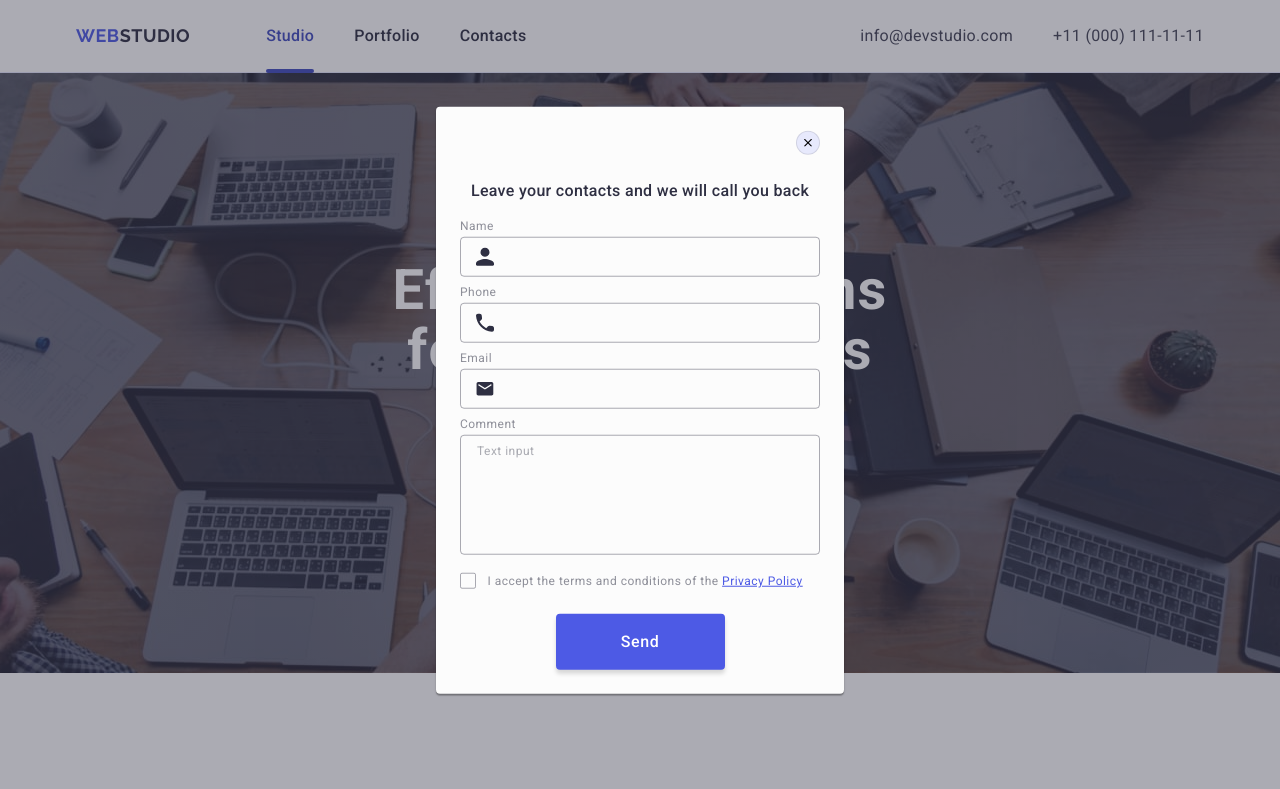
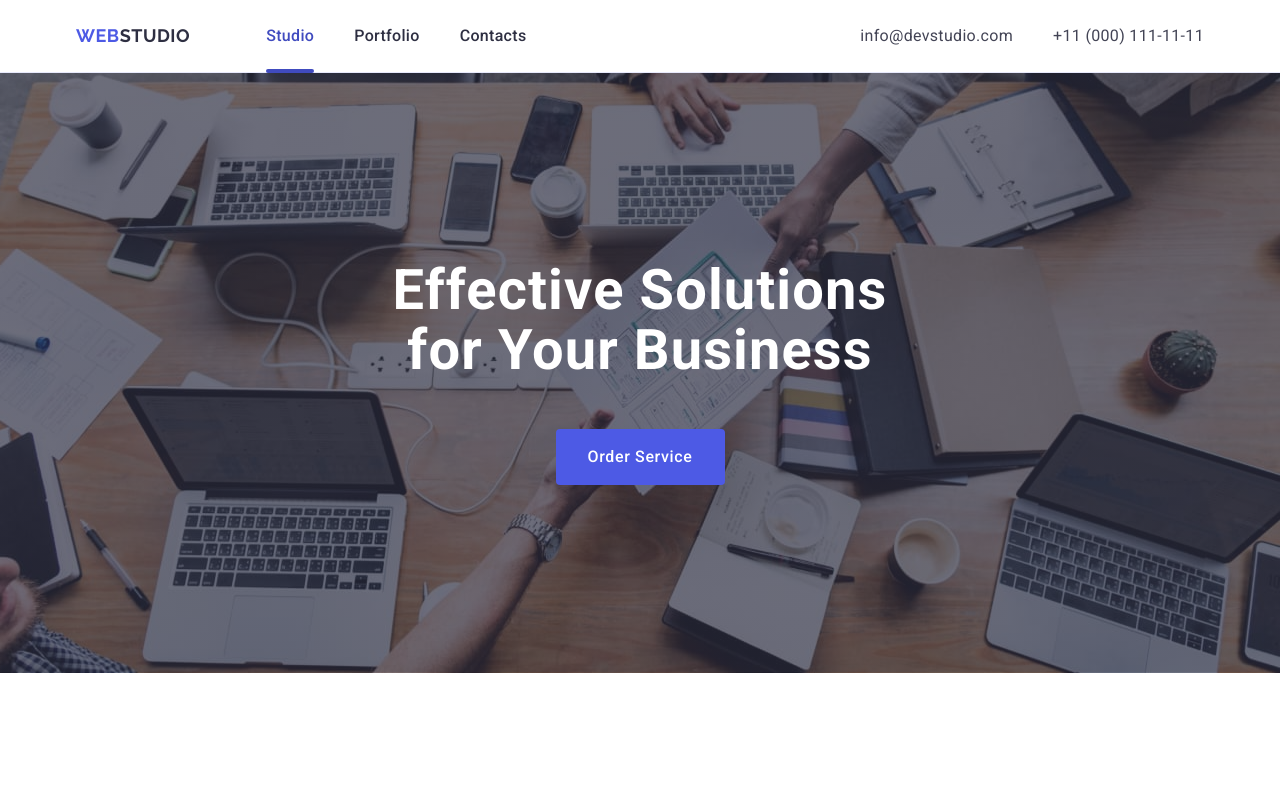
Before and after one commit to NadiyaDiachenko/goit-markup-hw-05, a plain HTML site: page index.html in a window 1280 px wide. Shown: the top 789 px of the page. Drawn offline with nearby package versions, Linux system fonts and the light colour scheme.

Commit message:
без gap

```diff
--- a/css/styles.css
+++ b/css/styles.css
@@ -719,7 +719,6 @@ color: #ffffff
     min-width: 165px;
         height: 40px;
         padding: 8px 24px;
-        gap: 16px;
         border: none;
         border-radius: 4px;
             background-color:#4D5AE5;
--- a/index.html
+++ b/index.html
@@ -556,7 +556,7 @@
         </div>
       </div>
     </footer>
-    <div class="backdrop is-open">
+    <div class="backdrop">
       <div class="modal">
         <button class="modal-close-btn" type="button">
           <svg
```
